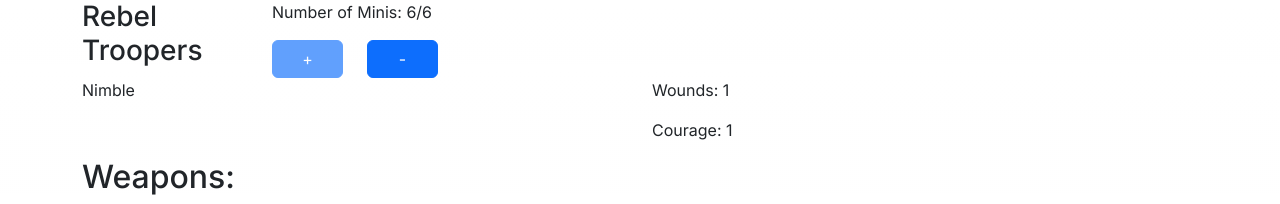
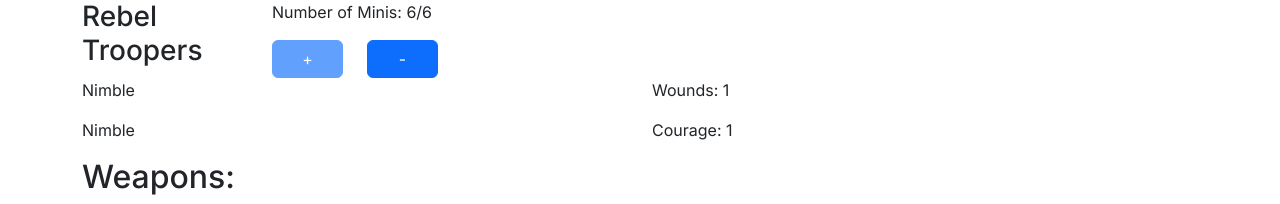
Before and after one commit to Driftydirt/SWLegionCompanion, a Next.js app in the folder sw-legion-companion/: page / in a window 1280 px wide. Shown: the top 204 px of the page. Built offline with nearby package versions, Linux system fonts and the light colour scheme.

Commit message:
modifiers v1

```diff
--- a/sw-legion-companion/app/app.css
+++ b/sw-legion-companion/app/app.css
@@ -1,3 +1,6 @@
 .btn-half {
   width: 100%;
 }
+.modifiers {
+  display: inline-block;
+}
--- a/sw-legion-companion/app/units/rebel_troopers.ts
+++ b/sw-legion-companion/app/units/rebel_troopers.ts
@@ -19,6 +19,10 @@ export class RebelTroopers extends Unit {
     if (personnel) this.numberOfMinis = this.numberOfMinis + 1;
     this.currentMinis = this.numberOfMinis;
     this.modifiers = [
+      new Modifier(
+        "Nimble",
+        "After a unit that has the Nimble keyword defends against an attack, if it spent at least one dodge token during any point of the attack sequence, it gains one dodge token."
+      ),
       new Modifier(
         "Nimble",
         "After a unit that has the Nimble keyword defends against an attack, if it spent at least one dodge token during any point of the attack sequence, it gains one dodge token."
--- a/sw-legion-companion/modifier_viewer.tsx
+++ b/sw-legion-companion/modifier_viewer.tsx
@@ -3,7 +3,7 @@
 import { useState, useEffect } from "react";
 
 import "bootstrap/dist/css/bootstrap.min.css"; // Import bootstrap CSS
-import { Col, Overlay, OverlayTrigger, Tooltip } from "react-bootstrap";
+import { Col, OverlayTrigger, Tooltip } from "react-bootstrap";
 import { Modifier } from "./app/modifier";
 
 type ModifierViewerProps = {
@@ -21,17 +21,17 @@ export default function ModifierViewer({ modifiers }: ModifierViewerProps) {
 
   return (
     <div>
-      <Col>
+      <Col sm={2}>
         {hasModifiers
           ? modifiers &&
             modifiers.map((e) => (
               <>
                 <OverlayTrigger
-                  placement="bottom"
+                  placement="right"
                   delay={{ show: 100, hide: 400 }}
                   overlay={<Tooltip>{e.getDescription()}</Tooltip>}
                 >
-                  <p>{e.getName()}</p>
+                  <p className="modifiers">{e.getName()}</p>
                 </OverlayTrigger>
               </>
             ))
```
